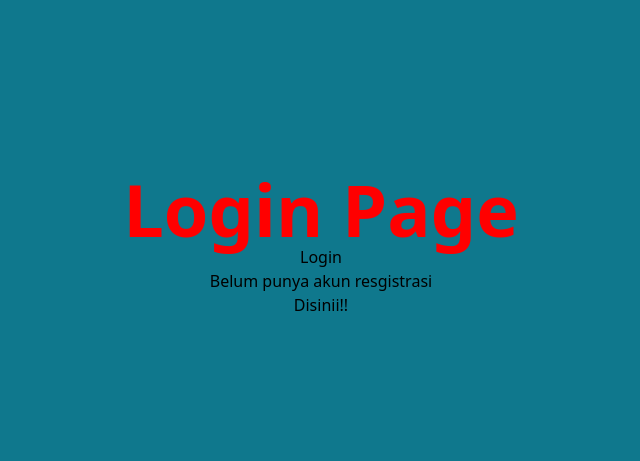
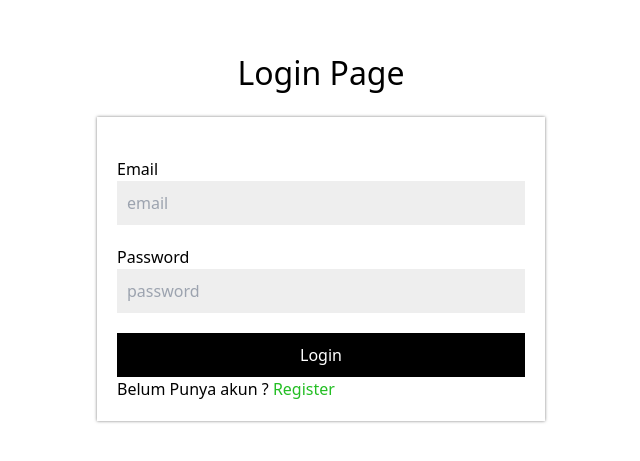
Before and after one commit to pandupan/MyDocs-NextJs, a Next.js app: page /auth/login in a window 1280 px wide. Shown: the part 155-616 px from the top of the page, without its empty margins (319-959 px from the left). Built offline with nearby package versions, Linux system fonts and the light colour scheme.

Commit message:
[ADD] - Login Multi Role

```diff
--- a/src/lib/firebase/service.ts
+++ b/src/lib/firebase/service.ts
@@ -12,6 +12,25 @@ export async function retreiveData(collectionName: string) {
       ...doc.data(),
   }));
   return data
+}
+
+export async function signIn(userData : {email : string}){
+  const q = query(
+    collection(firestore, "users"),
+    where("email", "==", userData.email)
+  );
+
+  const snapshot = await getDocs(q);
+    const data = snapshot.docs.map((doc)=>({
+      id: doc.id,
+      ...doc.data(),
+  }))
+
+  if (data) {
+    return data[0];
+  } else {
+    return null;
+  }
 }
 
 export async function retreiveDataById(collectionName: string, id: string) {
--- a/src/middleware.ts
+++ b/src/middleware.ts
@@ -23,4 +23,4 @@ export function mainMiddleware(request: NextRequest) {
 // }
 
 
-export default withAuth(mainMiddleware,["/profile"])
+export default withAuth(mainMiddleware,["/profile","/admin"])
--- a/src/middlewares/withAuth.ts
+++ b/src/middlewares/withAuth.ts
@@ -1,5 +1,7 @@
 import { getToken } from "next-auth/jwt";
 import { NextFetchEvent, NextMiddleware, NextRequest, NextResponse } from "next/server";
+
+const onlyAdmin = ["/admin"];
 
 export default function withAuth(middleware:NextMiddleware, requireAuth:string[]= []){
   return async (req:NextRequest, next:NextFetchEvent) => {
@@ -10,8 +12,12 @@ export default function withAuth(middleware:NextMiddleware, requireAuth:string[]
         secret:process.env.NEXTAUTH_SECRET
       });
       if(!token){
-        const url = new URL('/', req.url);
+        const url = new URL('/auth/login', req.url);
+        url.searchParams.set("callbackUrl", encodeURI(req.url));
         return NextResponse.redirect(url);
+      }
+      if(token.role !== "admin" && onlyAdmin.includes(pathname)){
+        return NextResponse.redirect(new URL('/', req.url));
       }
       return middleware(req,next);
     }
--- /dev/null
+++ b/src/pages/admin/index.tsx
@@ -0,0 +1,11 @@
+const AdminPage = () => {
+  return (
+    <div>
+      <h1>
+        Admin Page
+      </h1>
+    </div>
+  )
+}
+
+export default AdminPage;
--- a/src/pages/api/auth/[...nextauth].ts
+++ b/src/pages/api/auth/[...nextauth].ts
@@ -1,3 +1,5 @@
+import { signIn } from "@/lib/firebase/service";
+import { compare } from "bcrypt";
 import { NextAuthOptions } from "next-auth";
 import NextAuth from "next-auth/next";
 import CredentialsProvider from "next-auth/providers/credentials"
@@ -13,24 +15,31 @@ const authOptions: NextAuthOptions = {
         name: "Credentials",
           credentials: {
             email:{ label:"Email", type:"email" },
-            fullname:{ label:"Fullname", type:"text" },
+            // fullname:{ label:"Fullname", type:"text" },
             password:{ label:"Password", type:"password" }
           },
         async authorize(credentials){
-          const { email, password, fullname } = credentials as {
+          const { email, password,  } = credentials as {
             email:string,
             password:string,
-            fullname:string
+            // fullname:string
           };
-          const user : any = {
-            id: 1,
-            email: email,
-            password: password,
-            fullname: fullname
-          }
+          // const user : any = {
+          //   id: 1,
+          //   email: email,
+          //   password: password,
+          //   fullname: fullname
+          // }
+
+          const user :any = await signIn({email});
           if(user){
             // console.log(user)
-            return user;
+            const passwordConfirm = await compare(password, user.password);
+            if(passwordConfirm){
+              return user;
+            } else {
+              return null
+            }
           } else {
             return null;
           }
@@ -38,12 +47,13 @@ const authOptions: NextAuthOptions = {
       }),
     ],
     callbacks : {
-      jwt({token,account,user,profile}: any){
+      jwt({token,account,user,role}: any){
         if(account?.provider === "credentials"){
           token.email = user.email;
           token.fullname = user.fullname;
+          token.role = user.role;
         }
-        // console.log({token, account, user})
+        console.log({token, account, user, role})
         return token;
       },
       async session({session,token} : any){
@@ -53,10 +63,17 @@ const authOptions: NextAuthOptions = {
         if ("fullname" in token){
           session.user.fullname = token.fullname;
         }
-        // console.log({session, token})
+        if ("role" in token){
+          session.user.role = token.role;
+        }
+        console.log({session, token})
         return session
       }
+    },
+    pages:{
+      signIn:"/auth/login"
     }
+
 }
 
 export default NextAuth(authOptions)
--- a/src/views/auth/login/Login.module.scss
+++ b/src/views/auth/login/Login.module.scss
@@ -1,10 +1,43 @@
-@import "@/styles/colors.scss";
-
 .login {
   display: flex;
-  flex-direction: column;
   justify-content: center;
   align-items: center;
   height: 100vh;
-  background-color: map-get($map:$schema,$key:primary);
+  width: 100vw;
+  flex-direction: column;
+  &__title{
+    font-size: 32px;
+    margin-bottom: 20px;
+  }
+  &__error{
+    color: #fd3131;
+    margin-bottom: 10px;
+  }
+  &__form{
+    width: 35%;
+    padding: 20px;
+    box-shadow: 0 0 3px rgba($color: #000000, $alpha: 0.5);
+    margin-bottom: 20px;
+    &__item{
+      display: flex;
+      flex-direction: column;
+      margin: 20px 0;
+      &__input{
+        padding: 10px;
+        background-color: #eee;
+        margin-top: 5;
+      }
+      &__button {
+        background-color: #000000;
+        color: #fff;
+        width: 100%;
+        padding: 10px;
+      }
+    }
+  }
+  &__link{
+    a{
+      color: #23be23;;
+    }
+  }
 }
--- a/src/views/auth/login/index.tsx
+++ b/src/views/auth/login/index.tsx
@@ -1,22 +1,113 @@
-import Link from "next/link"
-import { useRouter } from "next/router"
-import Style from './Login.module.scss'
+'use client'
 
-const LoginViews = () => {
-  const { push } = useRouter()
+import Link from 'next/link'
+import styles from './Login.module.scss'
+import { useState } from 'react'
+import { useRouter } from 'next/router'
+import { signIn } from 'next-auth/react'
 
-  const handleLogin = () =>{
-    // router.push('/product')
-    push('/product')
+const LoginView = () => {
+  const [isLoading, setIsLoading] = useState(false)
+  const[error, setError] = useState("")
+  const {push, query} = useRouter()
+  const callbackUrl : any = query.callbackUrl || "/";
+
+  const handleSubmit = async (event: any) => {
+    event.preventDefault()
+    setError("")
+    setIsLoading(true)
+    const data = {
+      email : event.target.email.value,
+      password : event.target.password.value,
+      // fullname : event.target.fullname.value
+    }
+    // const result = await fetch("/api/login", {
+    //   method: "POST",
+    //   headers: {
+    //     "Content-Type": "application/json"
+    //   },
+    //   body: JSON.stringify(data)
+    // })
+
+    // if(result.status === 200){
+    //   event.target.reset();
+    //   setIsLoading(false)
+    //   push('/auth/login')
+    // } else {
+    //   setIsLoading(false)
+    //   setError(result.status === 400 ? "Email already exist" : "")
+
+    // }
+
+    try {
+      const res = await signIn('credentials', {
+        redirect: false,
+        email: event.target.email.value,
+        password: event.target.password.value,
+        callbackUrl
+      })
+
+      if(!res?.error){
+        push(callbackUrl)
+        setIsLoading(false)
+      }else {
+        setIsLoading(false)
+        setError("Email atau Password Salah")
+      }
+
+    } catch (error : any) {
+        setIsLoading(false)
+        setError("Email atau Password Salah")
+
+    }
   }
 
   return (
-    <div className={Style.login}>
-      <h1 style={{ color: 'red' }} className="text-7xl font-bold">Login Page</h1>
-      <button onClick={() => handleLogin()}>Login</button>
-      Belum punya akun resgistrasi <Link href={'/auth/register'}>Disinii!!</Link>
+    <div className={styles.login}>
+       <h1 className={styles.login__title}>Login Page</h1>
+       {error && <p className={styles.login__error}>{error}</p>}
+      <div className={styles.login__form}>
+      <form onSubmit={handleSubmit}>
+        {/* <div className={styles.login__form__item}>
+          <label htmlFor='fullname' className={styles.login__form__item__label}>Fullname</label>
+          <input
+            type="fullname"
+            id="fullname"
+            name="fullname"
+            placeholder='fullname'
+            className={styles.login__form__item__input}
+          />
+        </div> */}
+        <div className={styles.login__form__item}>
+          <label htmlFor='email' className={styles.login__form__item__label}>Email</label>
+          <input
+            type="email"
+            id="email"
+            name="email"
+            placeholder='email'
+            className={styles.login__form__item__input}
+          />
+        </div>
+        <div className={styles.login__form__item}>
+          <label htmlFor='password' className={styles.login__form__item__label}>Password</label>
+          <input
+            type="password"
+            id="password"
+            name="password"
+            placeholder='password'
+            className={styles.login__form__item__input}
+          />
+        </div>
+        <button
+          className={styles.login__form__item__button}
+          type='submit'
+          disabled={isLoading}
+        >{isLoading?"Loading...":"Login"}</button>
+        <p className={styles.login__link}>Belum Punya akun ? <Link href={'/auth/login'}>Register</Link></p>
+      </form>
+      </div>
     </div>
   )
 }
 
-export default LoginViews
+export default LoginView
--- a/src/views/auth/register/index.tsx
+++ b/src/views/auth/register/index.tsx
@@ -16,7 +16,8 @@ const RegisterView = () => {
     const data = {
       email : event.target.email.value,
       password : event.target.password.value,
-      fullname : event.target.fullname.value
+      fullname : event.target.fullname.value,
+      role : event.target.fullname.role
     }
     const result = await fetch("/api/register", {
       method: "POST",
```
